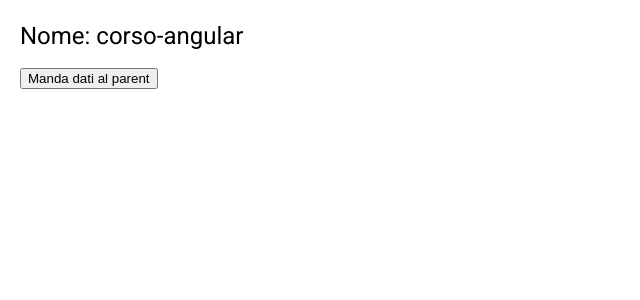
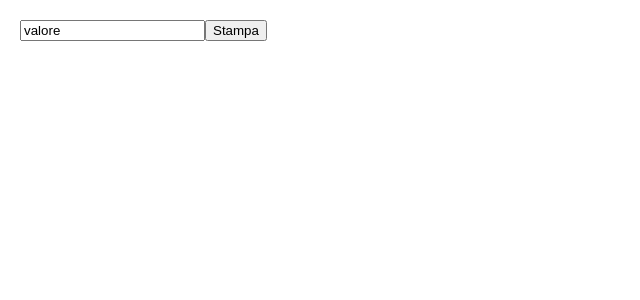
Before and after one commit to ViorelsS/ANGULAR_Basics, an Angular app: page / in a window 1280 px wide. Shown: the top 300 px of the page, without its empty margins (0-640 px from the left). Built offline with nearby package versions, Linux system fonts and the light colour scheme.

Commit message:
Template variables

```diff
--- a/src/app/app.component.html
+++ b/src/app/app.component.html
@@ -1,3 +1,2 @@
-<h1>Nome: {{ title }}</h1>
-
-<app-prova (mandaDatiEvento)="onRiceviDati($event)"></app-prova>
+<input #inputSaluti value="valore" />
+<button (click)="onClick()">Stampa</button>
--- a/src/app/app.component.ts
+++ b/src/app/app.component.ts
@@ -1,11 +1,21 @@
-import { Component } from '@angular/core';
+import {
+  AfterViewInit,
+  Component,
+  ElementRef,
+  OnInit,
+  ViewChild,
+} from '@angular/core';
 
 @Component({
   selector: 'app-root',
   templateUrl: './app.component.html',
   styleUrl: './app.component.css',
 })
-export class AppComponent {
+export class AppComponent implements OnInit, AfterViewInit {
+  @ViewChild('inputSaluti') valoreInput!: ElementRef<HTMLInputElement>;
+
+  valore = 'ciao';
+
   title = 'corso-angular';
   persone = [
     { nome: 'luca', cognome: 'rossi', isOnline: true, color: 'blue' },
@@ -15,16 +25,17 @@ export class AppComponent {
     { nome: 'flavio', cognome: 'babbo', isOnline: false, color: 'brown' },
   ];
 
-  onClick = () =>
-    (this.persone = [
-      { nome: 'AAA', cognome: 'rossi', isOnline: true, color: 'blue' },
-      { nome: 'BBBB', cognome: 'verdi', isOnline: false, color: 'green' },
-      { nome: 'CCCC', cognome: 'neri', isOnline: false, color: 'red' },
-      { nome: 'DDDD', cognome: 'pannochia', isOnline: true, color: 'yellow' },
-      { nome: 'EEEEE', cognome: 'babbo', isOnline: false, color: 'brown' },
-    ]);
+  ngOnInit(): void {
+    console.log('ngOnInit');
+    console.log(this.valoreInput);
+  }
 
-  onRiceviDati = (nome: string) => {
-    this.title = nome;
-  };
+  ngAfterViewInit(): void {
+    console.log('ngAfterViewInit');
+    console.log(this.valoreInput);
+  }
+
+  onClick() {
+    console.log(this.valoreInput.nativeElement.value);
+  }
 }
```
